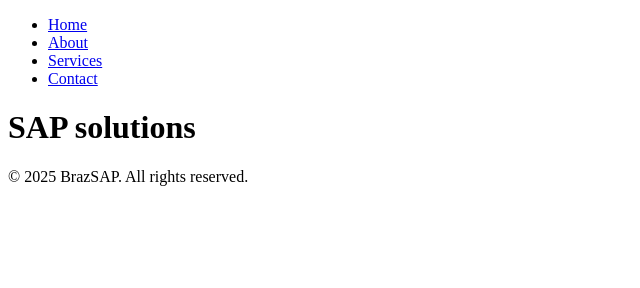
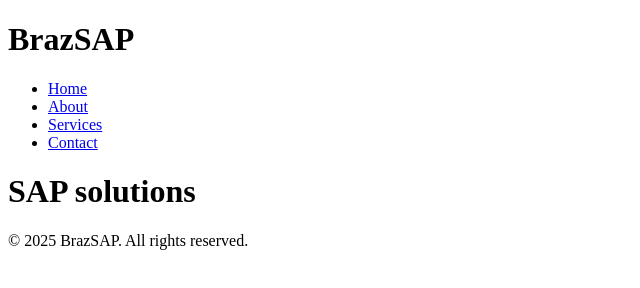
Before and after one commit to BrazSAP/brazsap-project, a plain HTML site: page index.html in a window 1280 px wide. Shown: the whole page, without its empty margins (0-640 px from the left). Drawn offline with Linux system fonts and the light colour scheme.

Commit message:
Add styling and script files

```diff
--- a/index.html
+++ b/index.html
@@ -7,6 +7,7 @@
   </head>
   <body>
     <header>
+      <h1>BrazSAP</h1>
       <nav>
         <ul>
           <li><a href="index.html">Home</a></li>
```
Also changed, not shown: scripts/script.js (added), styles/style.css (added).
